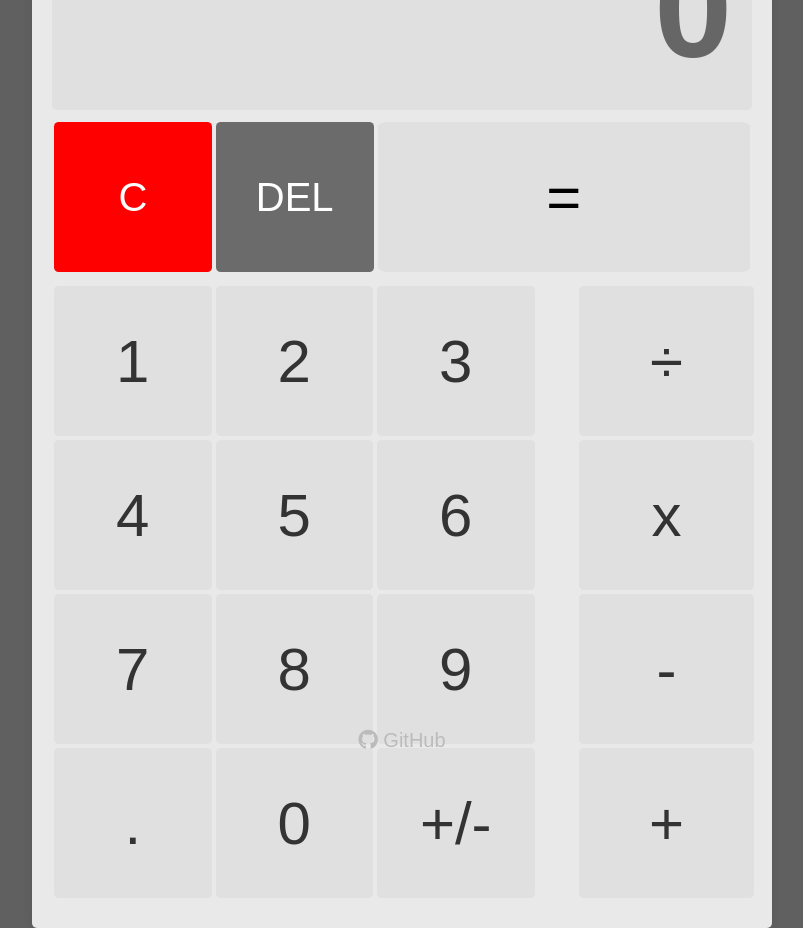
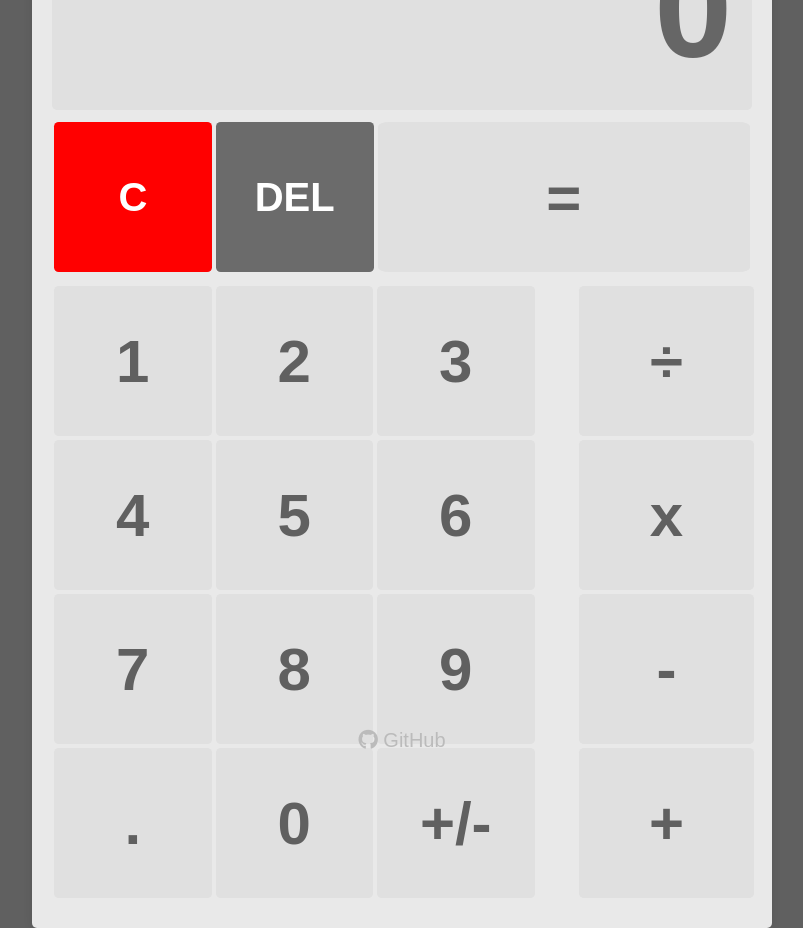
Before and after one commit to Kevin-Duignan/calculator, a plain HTML site: page index.html in a window 1280 px wide. Shown: the whole page, without its empty margins (238-1041 px from the left). Drawn offline with Linux system fonts and the light colour scheme.

Commit message:
Change typography of buttons

```diff
--- a/style.css
+++ b/style.css
@@ -44,6 +44,10 @@ body {
 	justify-content: right;
 }
 
+button {
+	font-weight: bold;
+	color: var(--primary-color);
+}
 .modifiers {
 	display: flex;
 	justify-content: space-around;
@@ -88,7 +92,6 @@ body {
 	font-size: 3em;
 	border: none;
 	background-color: var(--button-color);
-	color: #333;
 	margin: 2px;
 }
 
@@ -126,7 +129,7 @@ body {
 #subtract,
 #add {
 	background-color: var(--button-color);
-	color: #333;
+
 	flex: 1;
 }
 
```
